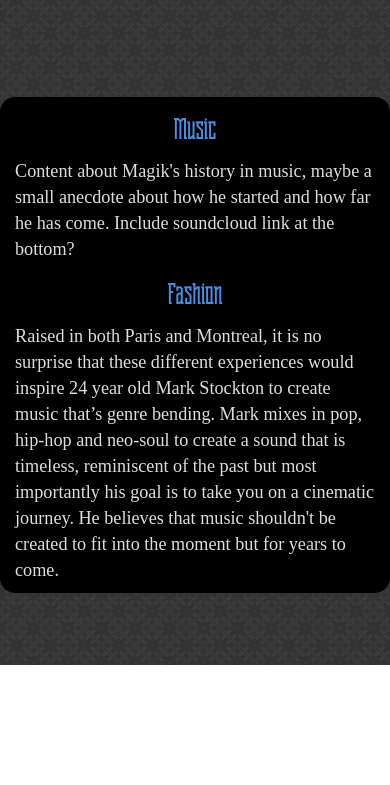
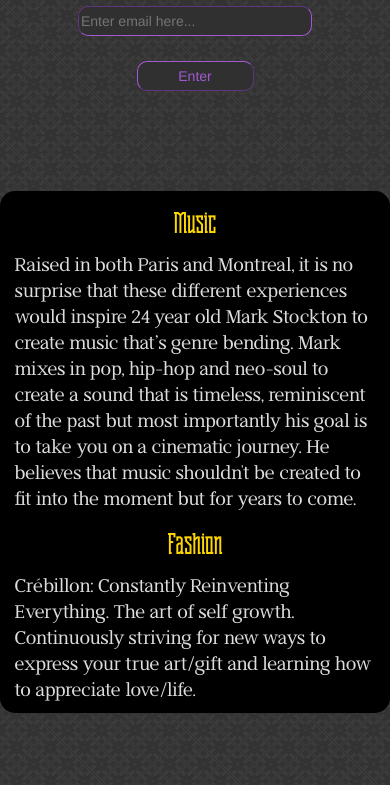
Before and after one commit to A-Hubbell/artist-landing, a plain HTML site: page Landing Page/index.html in a window 390 px wide. Shown: the part 221-1006 px from the top of the page. Before the commit the page ends 886 px from the top, so only its background shows below. Drawn offline with nearby package versions, Linux system fonts and the light colour scheme.

Commit message:
Changed font family and colour. Changed submit button placement.

```diff
--- a/Landing Page/css/stylesheet.css
+++ b/Landing Page/css/stylesheet.css
@@ -3,10 +3,9 @@
     color: #DDDDDD;
 }
 
-
 #summaryPar {
     text-align: center;
-    margin-top: 20%;
+    margin-top: 30%;
     margin-bottom: 10px;
     font-size: 5em;
     font-family: Precious;
@@ -16,7 +15,7 @@
 .centerMe {
     text-align: center;
     font-size: 2em;
-    color: #4b8ee5;
+    color: #FFD700;
     font-family: Shihan;
 }
 
@@ -31,10 +30,9 @@
     margin-bottom: 20%;
 }
 
-
 @font-face {
-    font-family: Uberlin;
-    src: url('Uberlin.ttf');
+    font-family: Didactic;
+    src: url('Didactic-Regular.otf');
 }
 
 @font-face {
@@ -47,10 +45,9 @@
     src: url('Shihan.otf');
 }
 
-
-
 .pillarPar {
     font-size: 1.3em;
+    font-family: Didactic;
 }
 
 .italic {
@@ -63,8 +60,6 @@
     left: 25%;
 }
 
-
-
 #userEmail {
     width: 40%;
     margin-left: 30%;
@@ -76,13 +71,30 @@
 }
 
 #emailSubmit {
+    display: block;
     background-color: #303030;
     border-width: 1px;
     border-color: #a258d3;
     height: 30px;
     border-radius: 10px;
     color: #a258d3;
-    margin-left: 25px;
+    width: 12%;
+    margin-left: 44%;
+    margin-top: 25px;
+}
+
+@media (max-width: 990px) {
+
+    #emailSubmit {
+        display: block;
+        width: 30%;
+        margin-left: 35%;
+    }
+
+    #userEmail {
+        width: 60%;
+        margin-left: 20%;
+    }
 }
 
 #summaryAndInputDiv {
--- a/Landing Page/index.html
+++ b/Landing Page/index.html
@@ -25,8 +25,8 @@
 
 
             <div class="row" id="pillarsDiv">
-                <div class="col-md-6"><h3 class="centerMe">Music</h3><p class="pillarPar">Content about Magik's history in music, maybe a small anecdote about how he started and how far he has come. Include soundcloud link at the bottom?</p></div>
-                <div class="col-md-6"><h3 class="centerMe">Fashion</h3><p class="pillarPar">Raised in both Paris and Montreal, it is no surprise that these different experiences would inspire 24 year old Mark Stockton to create music that’s genre bending. Mark mixes in pop, hip-hop and neo-soul to create a sound that is timeless, reminiscent of the past but most importantly his goal is to take you on a cinematic journey.  He believes that music shouldn't be created to fit into the moment but for years to come.
+                <div class="col-md-6"><h3 class="centerMe">Music</h3><p class="pillarPar">Raised in both Paris and Montreal, it is no surprise that these different experiences would inspire 24 year old Mark Stockton to create music that’s genre bending. Mark mixes in pop, hip-hop and neo-soul to create a sound that is timeless, reminiscent of the past but most importantly his goal is to take you on a cinematic journey.  He believes that music shouldn't be created to fit into the moment but for years to come.</p></div>
+                <div class="col-md-6"><h3 class="centerMe">Fashion</h3><p class="pillarPar">Cr&eacute;billon: Constantly Reinventing Everything. The art of self growth. Continuously striving for new ways to express your true art/gift and learning how to appreciate love/life.
 </p></div>
                 <!--<div class="col-md-4"><h3 class="centerMe">Graphic Novels</h3><p class="pillarPar">Not entirely sure what to put here. Maybe another small anecdote about why he is interested in them and what sort of genre to expect from him.</p></div>-->
             </div>
@@ -40,19 +40,7 @@
             new WOW().init();
         </script>
         <script type="text/javascript" src="js/jquery.jrumble.1.3.min.js"></script>
-        <script type="text/javascript">
-            $('#emailSubmit').jrumble({
-                speed:75,
-                x:5,
-                y:5
-            });
-
-            setInterval(function() {
-                $('#emailSubmit').trigger('startRumble');
-                setTimeout(function(){
-                    $('#emailSubmit').trigger('stopRumble');
-                },700);
-            }, 4000);
+        <script type="text/javascript" src="js/init.js">
         </script>
     </body>
 
--- /dev/null
+++ b/Landing Page/js/init.js
@@ -0,0 +1,18 @@
+if($(window).width() < 990) {
+    $('#userEmail').attr("placeholder", "Enter email here...");
+}
+
+
+
+$('#emailSubmit').jrumble({
+    speed:75,
+    x:5,
+    y:5
+});
+
+setInterval(function() {
+    $('#emailSubmit').trigger('startRumble');
+    setTimeout(function(){
+        $('#emailSubmit').trigger('stopRumble');
+    },700);
+}, 4000);
```
Also changed, not shown: Landing Page/css/Didactic-Regular.otf (added), Landing Page/css/Uberlin.ttf (deleted).
